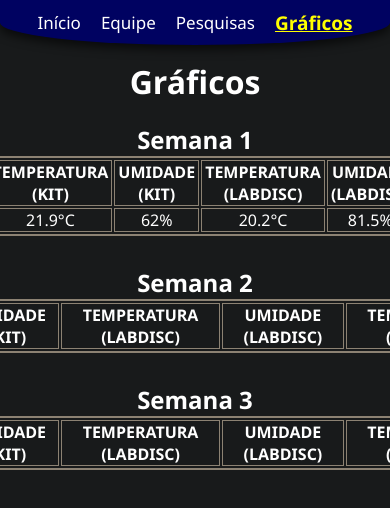
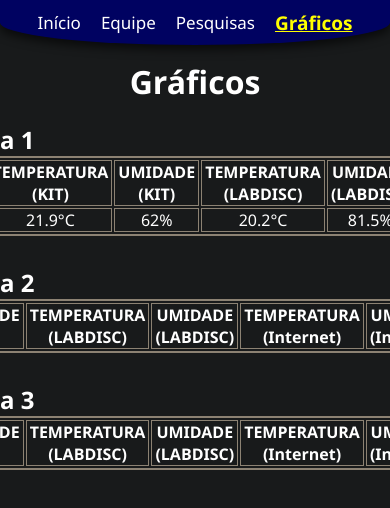
Before and after one commit to Igor-Dias-2010/raios-e-razoes, a Next.js app: page /graficos in a window 390 px wide. Shown: the top 508 px of the page. Built offline with nearby package versions, Linux system fonts and the light colour scheme.

Commit message:
update: responsividade para os gráficos

```diff
--- a/src/app/globals.css
+++ b/src/app/globals.css
@@ -90,9 +90,14 @@ h1 {
 }
 .graficos {
     margin-top: 20px;
+    max-width: 100%;
+    width: 50%;
 }
 @media (min-width: 1080px) {
     .fotos {
         grid-template-columns: 2fr 2fr;
     }
+    .graficos{
+        width: 100%;
+    }
 }
```
